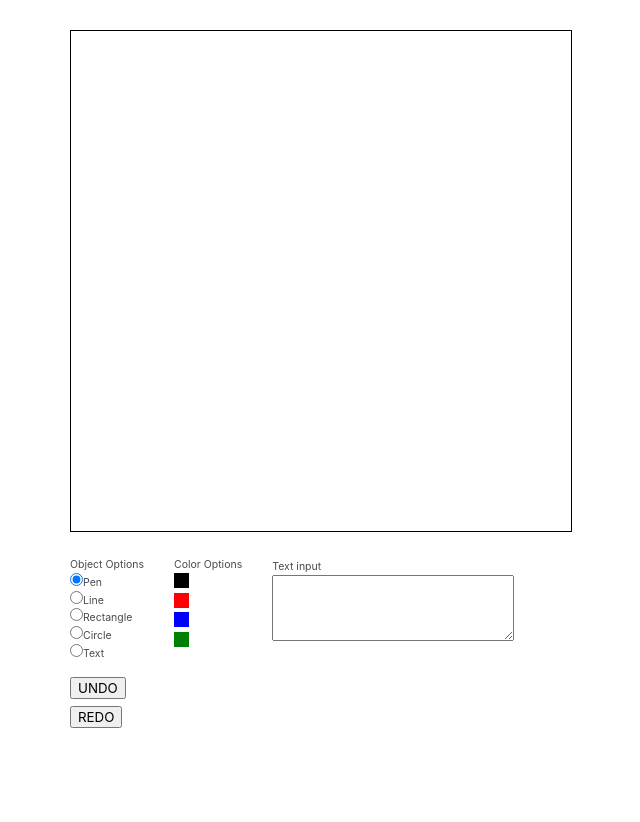
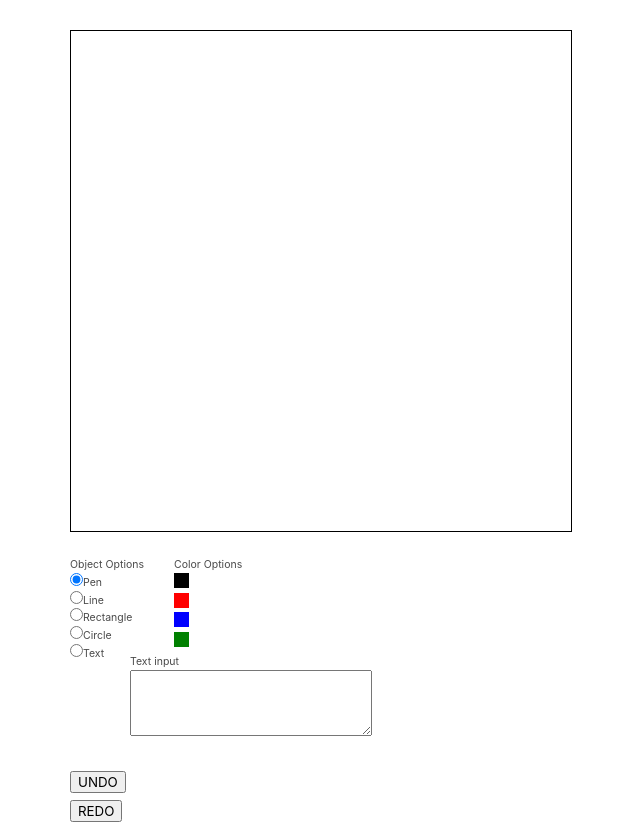
Before and after one commit to berglindoma13/VEFFCanvas, a plain HTML site: page canvasproject.html in a window 1280 px wide. Shown: the top 822 px of the page, without its empty margins (630-1270 px from the left). Before the commit the page ends 800 px from the top, so only its background shows below. Drawn offline with nearby package versions, Linux system fonts and the light colour scheme.

Commit message:
undo float

```diff
--- a/canvasproject.html
+++ b/canvasproject.html
@@ -28,11 +28,11 @@
 </div>
     <br>
 <div class="content is-small colors">
-    <form class="floatleft" action="">
+    <form action="">
         <label >Color Options<br>
             <input id="black" type="radio" name = "color" title="color" value ="Black" checked = "checked"><br>
             <input id="red" type="radio" name = "color" title="color" value="Red"><br>
-            <input id="blue"type="radio" name = "color" title="color" value="Blue"><br>
+            <input id="blue" type="radio" name = "color" title="color" value="Blue"><br>
             <input id="green" type="radio" name = "color" title="color" value="Green">
         </label>
     </form>
```
